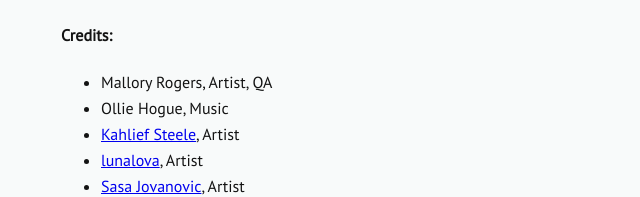
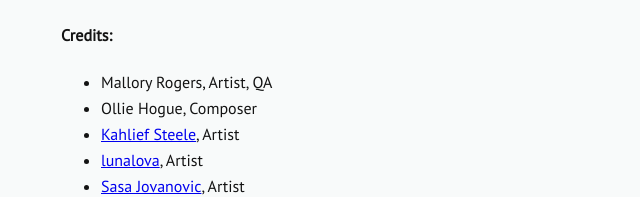
Before and after one commit to rissole/alexandhorachio, a plain HTML site: page game/index.html in a window 1280 px wide. Shown: the part 981-1178 px from the top of the page, 299-939 px from the left. Drawn offline with Linux system fonts and the light colour scheme.

Commit message:
ollie is a composer

```diff
--- a/game/index.html
+++ b/game/index.html
@@ -124,7 +124,7 @@
         <h4>Credits:</h4>
         <ul>
             <li>Mallory Rogers, Artist, QA</li>
-            <li>Ollie Hogue, Music</li>
+            <li>Ollie Hogue, Composer</li>
             <li><a href="https://twitter.com/kahstizzle?lang=en">Kahlief Steele</a>, Artist</li>
             <li><a href="https://www.fiverr.com/lunalova">lunalova</a>, Artist</li>
             <li><a href="https://www.fiverr.com/sasa1003992">Sasa Jovanovic</a>, Artist</li>
```
